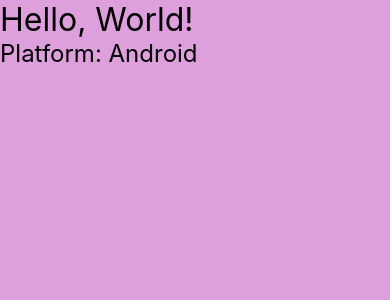
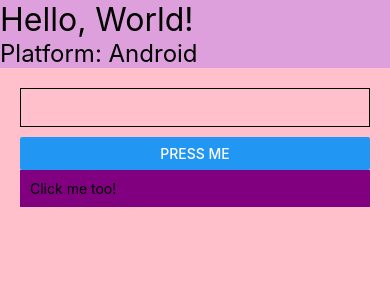
Before and after one commit to KodeckJames/Events_app, a React Native app: screen / in a window 390 px wide. Shown: the top 300 px of the page. Built offline with nearby package versions, Linux system fonts and the light colour scheme.

Commit message:
second comit

```diff
--- a/App.js
+++ b/App.js
@@ -1,12 +1,24 @@
 // import { StatusBar } from 'expo-status-bar';
-import { StyleSheet, Text, View, Platform, SafeAreaView, StatusBar } from 'react-native';
+import { useState } from 'react';
+import { StyleSheet, Text, View, Platform, SafeAreaView, StatusBar, ScrollView, TextInput, Button, TouchableOpacity } from 'react-native';
 
 export default function App() {
+  const [text, setText] = useState("")
   return (
     <SafeAreaView style={styles.container}>
       <Text style={{fontSize:32}}>Hello, World!</Text>
-      <Text style={{fontSize:24}}>Platform: {Platform.OS === 'ios' ? "ios" : "Android"}</Text>
-
+      <Text style={{ fontSize: 24 }}>Platform: {Platform.OS === 'ios' ? "ios" : "Android"}</Text>
+      <ScrollView style={{}}>
+        <View style={{ backgroundColor: "pink", height: 1600, padding: 20 }}>
+          <TextInput defaultValue={text} onChangeText={txt => setText(txt)} style={{ borderWidth: 1, padding: 10, marginBottom:10 }} />
+          <Button title='Press me' onPress={() => console.log("Hello")
+          } style={{ color: "crimson" }} />
+          <TouchableOpacity style={{backgroundColor:"purple", padding:10}}>
+            <Text>Click me too!</Text>
+          </TouchableOpacity>
+        </View>
+      </ScrollView>
+      <StatusBar barStyle={"dark-content"} backgroundColor={"orange"}/>
     </SafeAreaView>
   );
 }
```
